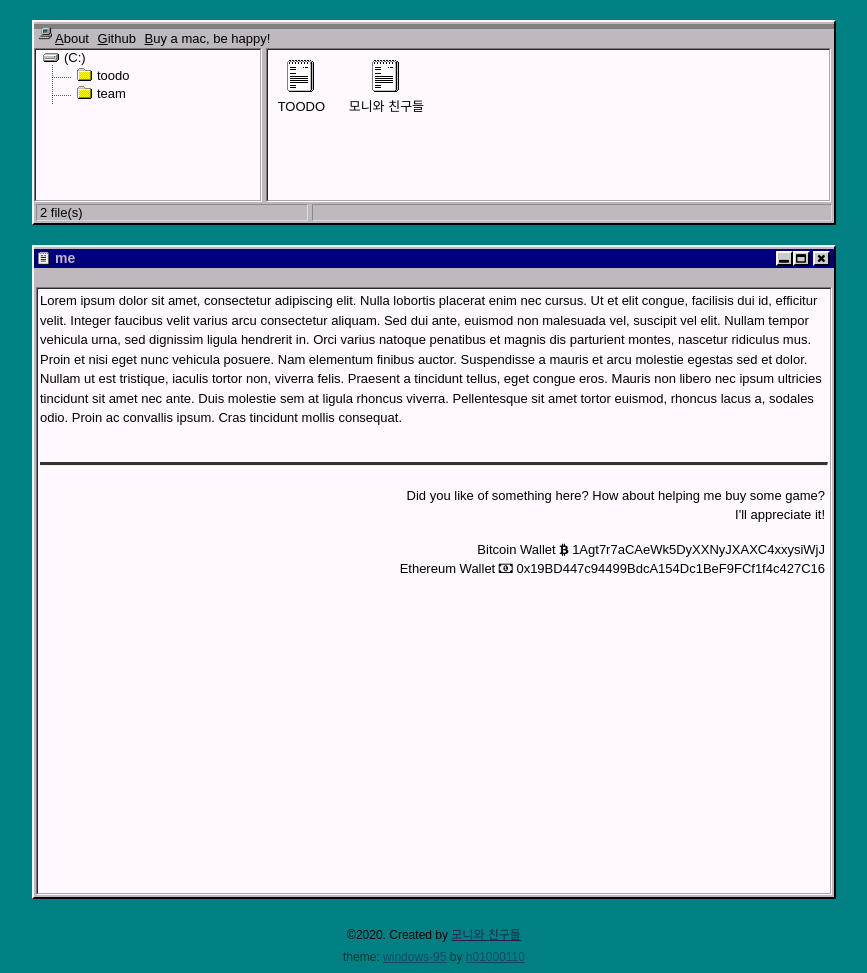
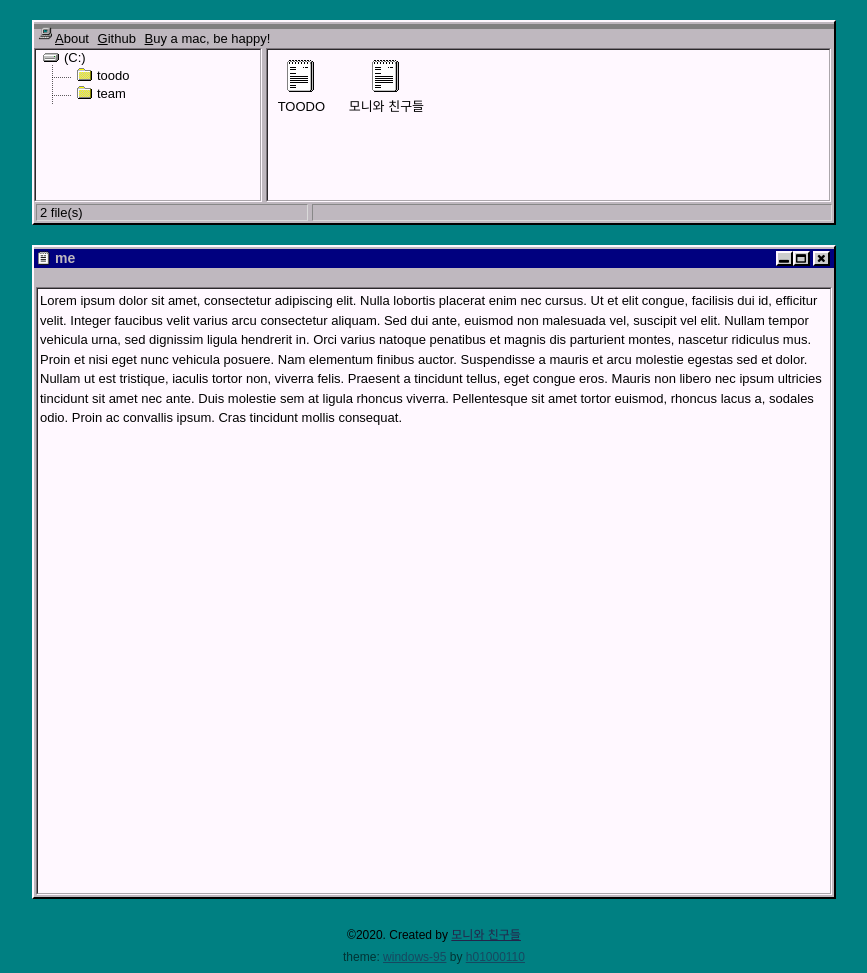
Before and after one commit to yujo11/PROGRAM_42, a Jekyll site: the page built from docs/me/index.md, in a window 1280 px wide. Shown: the whole page, without its empty margins (206-1073 px from the left). Built offline with Jekyll 4.4.1, drawn with Linux system fonts in a browser that asks for light colours.

Commit message:
Apply relative_url

```diff
--- a/docs/_config.yml
+++ b/docs/_config.yml
@@ -2,8 +2,8 @@
 email: yujo@student.42seoul.kr
 description: >- # this means to ignore newlines until "baseurl:"
   TEST DESCRIPTION.
-baseurl: ""
-url: "https://yujo42.github.io/PROGRAM_42/docs"
+baseurl: "/docs"
+url: ""
 github_username: YUJO42
 remote_theme: h01000110/windows-95
 plugins:
--- a/docs/_includes/donate.html
+++ /dev/null
@@ -1,8 +0,0 @@
-<br>
-<hr>
-<br>
-<div class="donate">
-	<p>Did you like of something here? How about helping me buy some game?<br>
-	I'll appreciate it!</p>
-	<p>Bitcoin Wallet <i class="fa fa-btc"></i> 1Agt7r7aCAeWk5DyXXNyJXAXC4xxysiWjJ<br>Ethereum Wallet <i class="fa fa-money"></i> 0x19BD447c94499BdcA154Dc1BeF9FCf1f4c427C16</p>
-</div>
--- a/docs/_layouts/default.html
+++ b/docs/_layouts/default.html
@@ -4,24 +4,24 @@
 	<meta charset="utf-8">
 	<meta http-equiv="X-UA-Compatible" content="IE=edge">
 	<meta name="viewport" content="width=device-width, initial-scale=1, user-scalable=no">
-	<link rel="stylesheet" href="/assets/css/atom-one-light.css">
+	<link rel="stylesheet" href="{{ '/assets/css/atom-one-light.css' | relative_url }}">
     {% if page.title or page.title == 'me' %}
         <title>{{ page.title }}</title>
-		<link rel="stylesheet" type="text/css" href="/assets/css/002.css">
+		<link rel="stylesheet" type="text/css" href="{{ '' | relative_url }}/assets/css/002.css">
     {% else %}
         <title>{{ site.name }}</title>
-		<link rel="stylesheet" type="text/css" href="/assets/css/001.css">
+		<link rel="stylesheet" type="text/css" href="{{ '/assets/css/001.css' | relative_url }}">
     {% endif %}
-	<link rel="stylesheet" href="/assets/css/font-awesome.min.css">
-	<link rel="shortcut icon" href="/assets/img/favicon.ico" type="image/x-icon">
-	<link rel="icon" href="/assets/img/favicon.ico" type="image/x-icon">
-	<script src="/assets/js/highlight.pack.js"></script>
+	<link rel="stylesheet" href="{{ '/assets/css/font-awesome.min.css' | relative_url }}">
+	<link rel="shortcut icon" href="{{ '/assets/img/favicon.ico' | relative_url }}" type="image/x-icon">
+	<link rel="icon" href="{{ '/assets/img/favicon.ico' | relative_url }}" type="image/x-icon">
+	<script src="{{ '/assets/js/highlight.pack.js' | relative_url }}"></script>
 	<script>hljs.initHighlightingOnLoad();</script>
 </head>
 <body>
 	<div class="wrapper">
 		<div class="default_title">
-			<img src="/assets/img/mycomputer.png" />
+			<img src="{{ '/assets/img/mycomputer.png' | relative_url }}" />
 			{% if page.tag %}
 				<h1>{{ page.tag }}</h1>
 			{% else %}
@@ -31,11 +31,11 @@
 		{% include topbar.html %}
 		<div class="tag_list">
 			<ul id="tag-list">
-				<li><a href="/" ><img src="/assets/img/disk.png" />(C:)</a>
+				<li><a href="/" ><img src="{{ '/assets/img/disk.png' | relative_url }}" />(C:)</a>
 			<ul>
 				{% assign tags = site.data.tags| sort %}
 				{% for tag in tags %}
-				<li><a href="/tag/{{ tag[1] }}/" title="{{ tag[1] }}"><img src="/assets/img/folder.ico" />{{ tag[1] }}</a></li>
+				<li><a href="/tag/{{ tag[1] }}/" title="{{ tag[1] }}"><img src="{{ '/assets/img/folder.ico' | relative_url }}" />{{ tag[1] }}</a></li>
 				{% endfor %}
 			</ul>
 				</li>
@@ -46,7 +46,7 @@
 				{% if page.title == 'me' or page.title == '404...' %}
 					<ul>
 						{% for post in site.posts %}
-						<li><a href="{{  post.url }}" title="{{ post.title }}"><img src="/assets/img/file.ico" title="{{ post.title }}" />{{ post.title }}</a></li>
+						<li><a href="{{  post.url }}" title="{{ post.title }}"><img src="{{ '/assets/img/file.ico' | relative_url }}" title="{{ post.title }}" />{{ post.title }}</a></li>
 						{% endfor %}
 					</ul>
 				{% else %}
@@ -56,7 +56,7 @@
 				<ul>
 					{% for post in site.posts %}
 						{% if post.tags == page.tags %}
-							<li><a href="{{ post.url }}" title="{{ post.title }}"><img src="/assets/img/file.ico" title="{{ post.title }}" />{{ post.title }}</a></li>
+							<li><a href="{{ post.url }}" title="{{ post.title }}"><img src="{{ '/assets/img/file.ico' | relative_url }}" title="{{ post.title }}" />{{ post.title }}</a></li>
 						{% endif %}
 					{% endfor %}
 				</ul>
@@ -74,7 +74,7 @@
 	{% if page.title %}
         <div class="content">
 			<div class="post_title">
-				<img src="/assets/img/file.png" />
+				<img src="{{ '/assets/img/file.png' | relative_url }}" />
 				<h1>{{  page.title  }}</h1>
 				<a href="/"><div class="btn"><span class="fa fa-times"></span></div></a>
 				<div class="btn btn_max"><span class="fa fa-window-maximize"></span></div>
@@ -85,14 +85,11 @@
 			</ul>
 			<div class="post_content">
         		{{ content }}
-				{% if page.title %}
-					{% include donate.html %}
-				{% endif %}
 			</div>
 		</div>
     {% endif %}
-	<script src="/assets/js/001.js"></script>
-	<script src="/assets/js/002.js"></script>
+	<script src="{{ '/assets/js/001.js' | relative_url }}"></script>
+	<script src="{{ '/assets/js/002.js' | relative_url }}"></script>
 	<div class="footer">
 		<p style="margin-bottom: 0.8em;">
 			&copy2020. Created by <a href="https://github.com/YUJO42" target="_blank">모니와 친구들</a>
--- a/docs/_layouts/tag.html
+++ b/docs/_layouts/tag.html
@@ -3,6 +3,6 @@
 ---
 <ul>
 	{% for post in site.tags[page.tag] %}
-		<li><a href="{{  post.url }}" title="{{ post.title }}"><img src="/assets/img/file.ico" title="{{ post.title }}" />{{ post.title }}</a></li>
+		<li><a href="{{  post.url }}" title="{{ post.title }}"><img src="{{ '/assets/img/file.ico' | relative_url }}" title="{{ post.title }}" />{{ post.title }}</a></li>
 	{% endfor %}
 </ul>
--- a/docs/index.html
+++ b/docs/index.html
@@ -3,6 +3,6 @@
 ---
 <ul>
 	{% for post in site.posts %}
-	<li><a href="{{  post.url }}" title="{{ post.title }}"><img src="/assets/img/file.ico" title="{{ post.title }}" />{{ post.title }}</a></li>
+	<li><a href="{{  post.url | relative_url }}" title="{{ post.title }}"><img src="/assets/img/file.ico" title="{{ post.title }}" />{{ post.title }}</a></li>
 	{% endfor %}
 </ul>
```
Also changed, not shown: docs/_layouts/toodo.html (+98 -0 lines).
